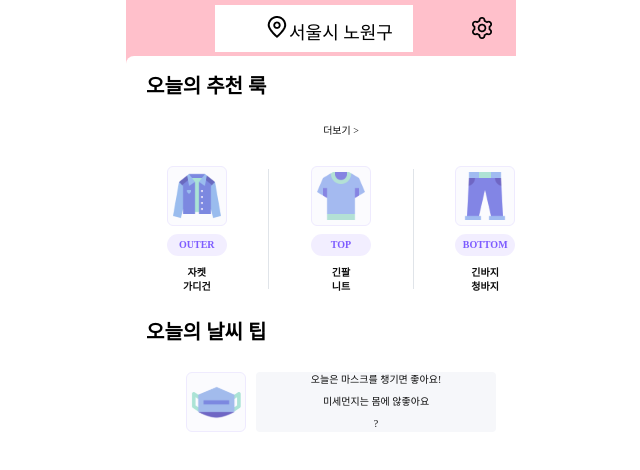
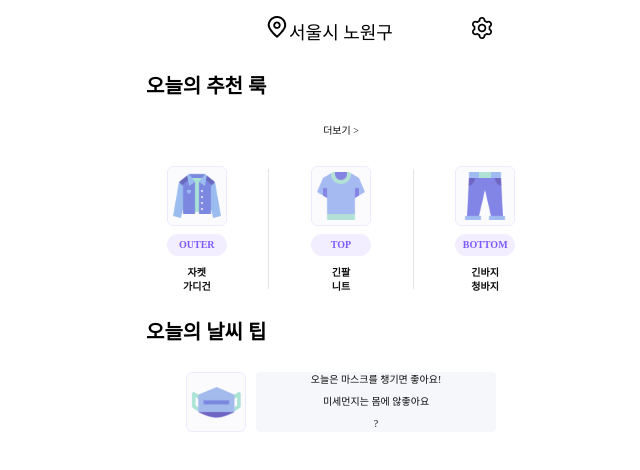
Before and after one commit to taehui7439/front, a React (Create React App) app: page /home in a window 1280 px wide. Shown: the top 470 px of the page, without its empty margins (319-959 px from the left). Built offline with nearby package versions, Linux system fonts and the light colour scheme.

Commit message:
fix: styled 오타 수정

```diff
--- a/src/components/layout/style.js
+++ b/src/components/layout/style.js
@@ -3,5 +3,5 @@ import styled from 'styled-components';
 export const LayoutWrapper = styled.div`
     max-width: 390px;
     margin: 0 auto;
-    background-color: pink;
+    background-color: #fff;
 `;
--- a/src/layouts/recommendClothes/styled.jsx
+++ b/src/layouts/recommendClothes/styled.jsx
@@ -15,7 +15,7 @@ export const Clothes = styled.div`
   display: flex;
   justify-content: space-around;
   align-items: center;
-  width 100%;
+  width: 100%;
 `;
 
 export const Tip = styled.div`
```
